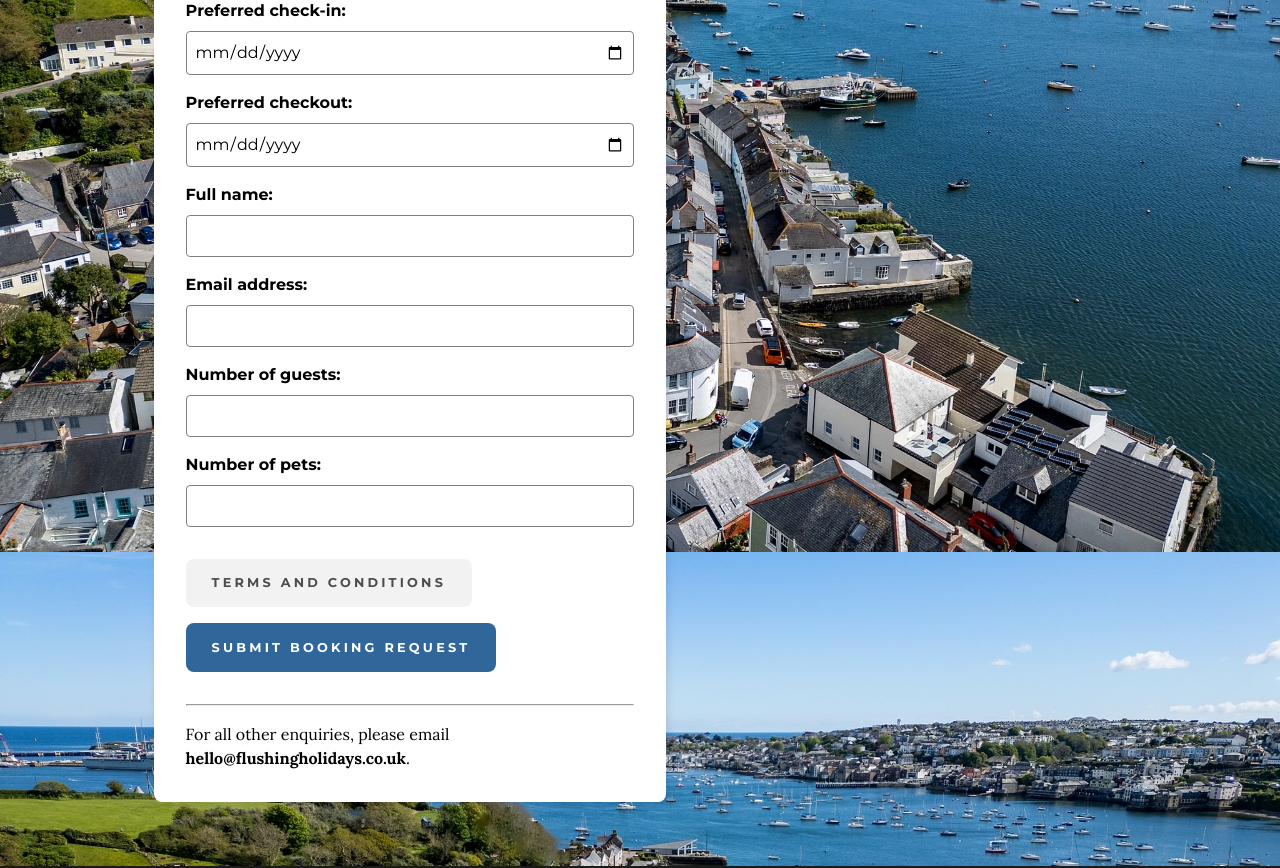
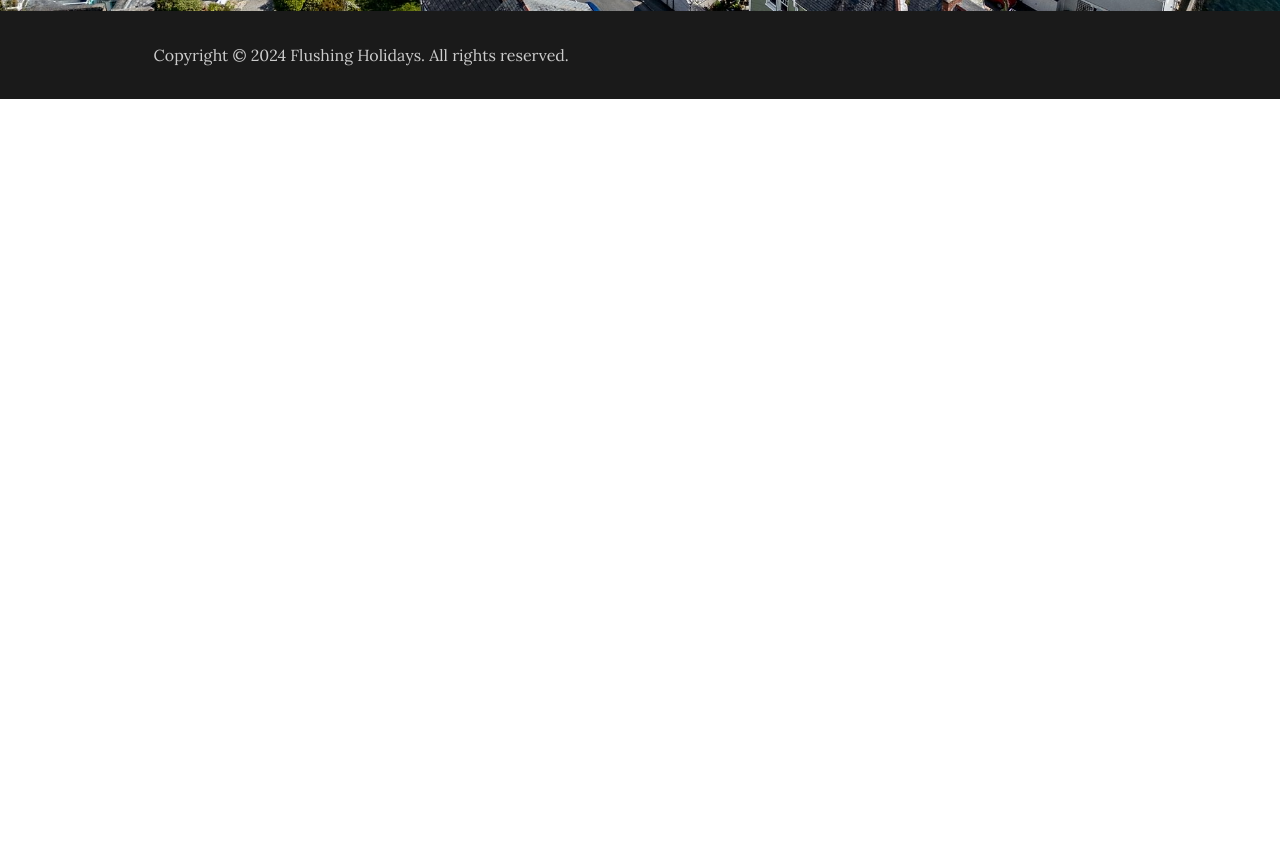
Before and after one commit to CJohnston079/flushing-holidays, a React (Vite) app: page / in a window 1280 px wide. Shown: the part 10580-11448 px from the top of the page. After the commit the page ends 10679 px from the top, so only its background shows below. Built offline with nearby package versions, Linux system fonts and the light colour scheme.

Commit message:
Feat: replace booking `<form>` element with Uplisting widget

```diff
--- a/src/components/sections/Booking.jsx
+++ b/src/components/sections/Booking.jsx
@@ -1,14 +1,9 @@
-import { useState } from "react";
 import { useEffect } from "react";
 import { Link } from "react-router-dom";
 import { useLocation } from "react-router-dom";
 
 import Button from "../shared/Button";
-import Fields from "../shared/Fields";
-// import Form from "./Form";
-import FormSection from "../shared/FormSection";
 import Section from "../shared/Section";
-import formFields from "../../data/formFields.json";
 import "../../styles/sections/Booking.css";
 
 export default function Booking() {
@@ -23,44 +18,47 @@ export default function Booking() {
 		}
 	}, [hash]);
 
-	const fields = formFields.booking;
+	useEffect(() => {
+		const script = document.createElement("script");
+		script.src = "https://d2n64sniz4ei2k.cloudfront.net/property-search-795f5869.js";
+		script.type = "text/javascript";
+		script.async = true;
 
-	const [formData, setFormData] = useState(() =>
-		Object.values(fields).reduce((data, fieldSection) => {
-			return fieldSection.reduce((subData, field) => ({ ...subData, [field.inputName]: "" }), data);
-		}, {})
-	);
+		document.body.appendChild(script);
 
-	const handleInput = e => {
-		const { name, value } = e.target;
-		setFormData({ ...formData, [name]: value });
-	};
+		script.onload = () => {
+			if (window.uplistingSearchWidget) {
+				window.uplistingSearchWidget.init({
+					baseUrl: "https://book.guesteduk.com/flushing/waterside-house-with-sea-views/c736d6?",
+					showLocation: false,
+					locationText: "All cities",
+					locations: ["Flushing, Cornwall"],
+					color: "#000",
+					insertAt: ".uplisting-widget",
+					guestsMin: 1,
+					guestsMax: 12,
+					textColor: "#fff",
+					backgroundColor: "#000",
+					buttonText: "Confirm booking",
+				});
+			}
+		};
 
-	const handleSubmit = e => {
-		e.preventDefault();
-		console.log("Booking submitted:", formData);
-		// Send form data to back-end
-		// Reset form fields
-	};
+		// Clean up script when the component unmounts
+		return () => {
+			document.body.removeChild(script);
+		};
+	}, []);
 
 	return (
-		<Section sectionId={"booking"}>
-			<form onSubmit={handleSubmit}>
-				<FormSection heading="Make a booking enquiry">
-					<Fields sectionFields={fields.dates} handleInput={handleInput} />
-					<Fields sectionFields={fields.guestDetails} handleInput={handleInput} />
-					<Link to="/terms-and-conditions">
-						<Button style="normal">Terms and conditions</Button>
-					</Link>
-					<Button type="submit" style="emphasis">
-						Submit booking request
-					</Button>
-					<hr />
-					<p>
-						For all other enquiries, please email <span>hello@flushingholidays.co.uk</span>.
-					</p>
-				</FormSection>
-			</form>
+		<Section sectionId={"booking"} heading={""}>
+			<div className="booking-container">
+				<h2>Booking</h2>
+				<div className="uplisting-widget"></div>
+				<Link to="/terms-and-conditions">
+					<Button style="normal">Terms and conditions</Button>
+				</Link>
+			</div>
 		</Section>
 	);
 }
```
